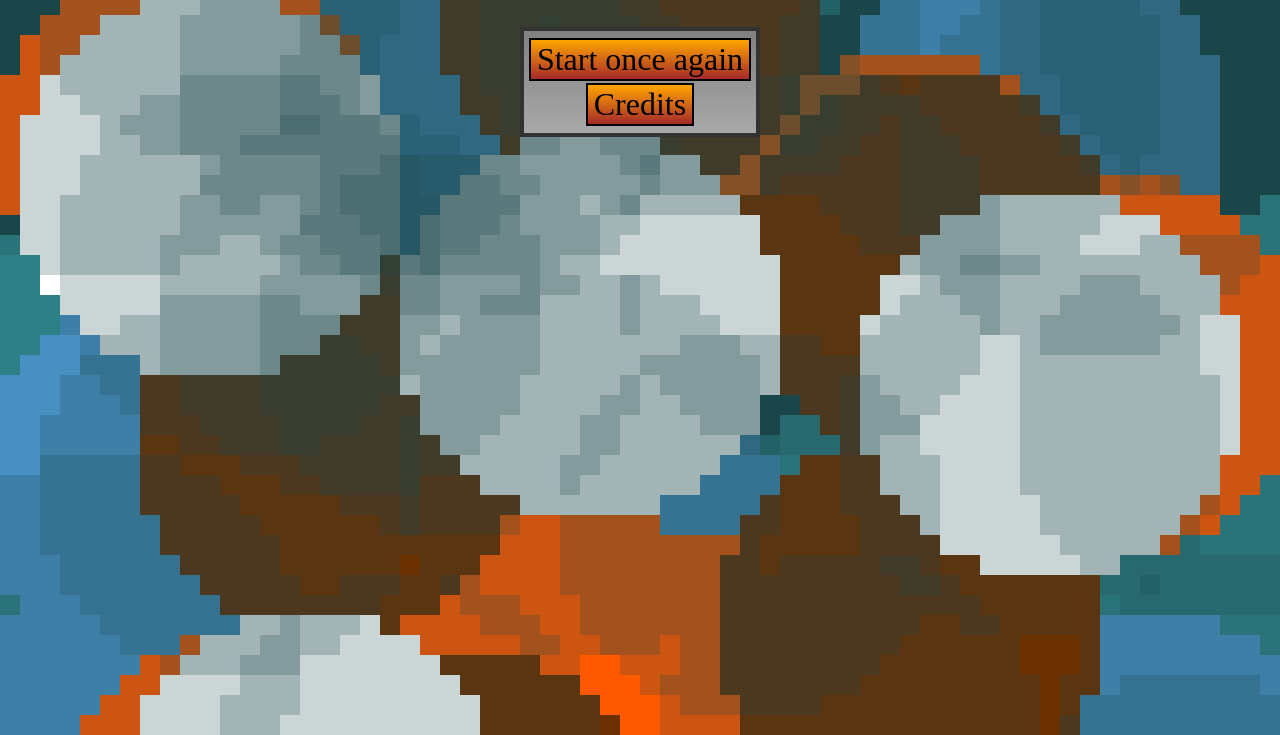
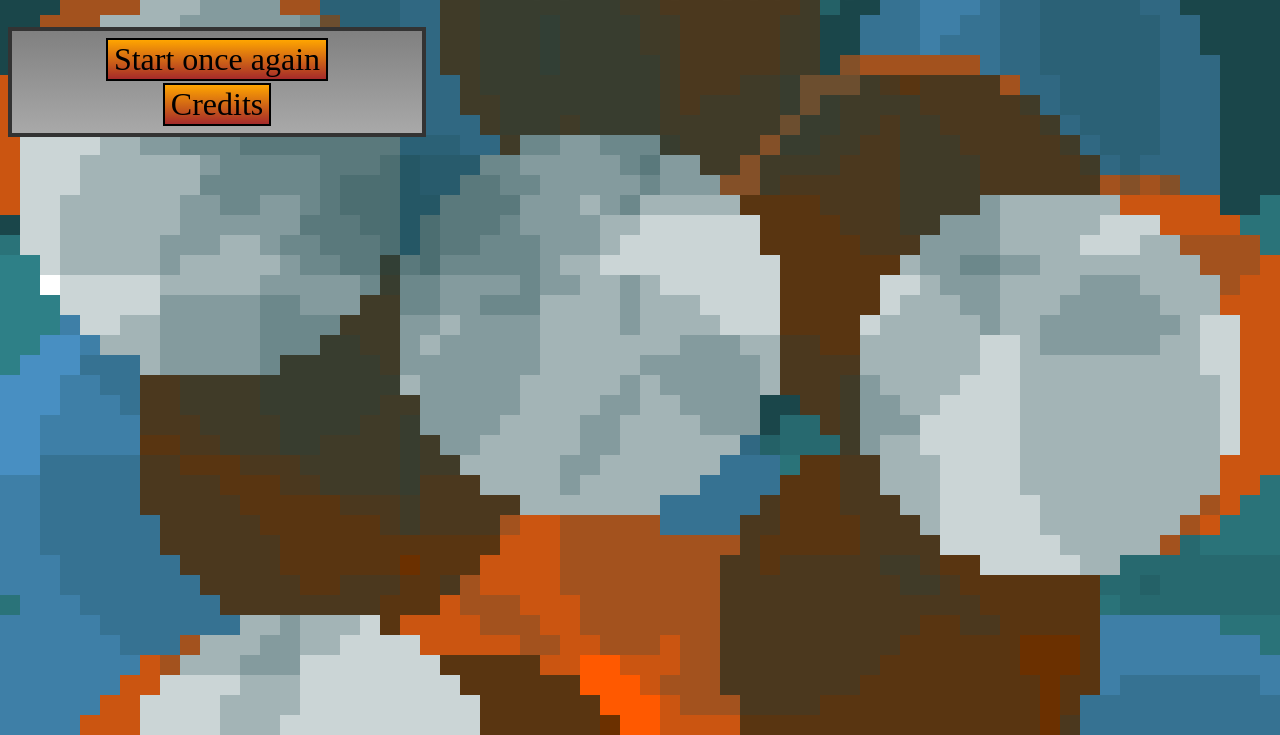
Before and after one commit to Positron832/Test-The-Continuation, a plain HTML site: page index.html in a window 1280 px wide. Shown: the part 65-800 px from the top of the page. Drawn offline with Linux system fonts and the light colour scheme.

Commit message:
Update style.css

```diff
--- a/style.css
+++ b/style.css
@@ -51,8 +51,10 @@ p, #infoTxt {
   background: linear-gradient(grey, darkGrey);
   padding: 5px;
   border: 4px #333 solid;
-  display: inline-block;
+  display: block;
   text-align: center;
+  width: 400px;
+  margin 5px auto;
 }
 
 .btn-container button {
```
